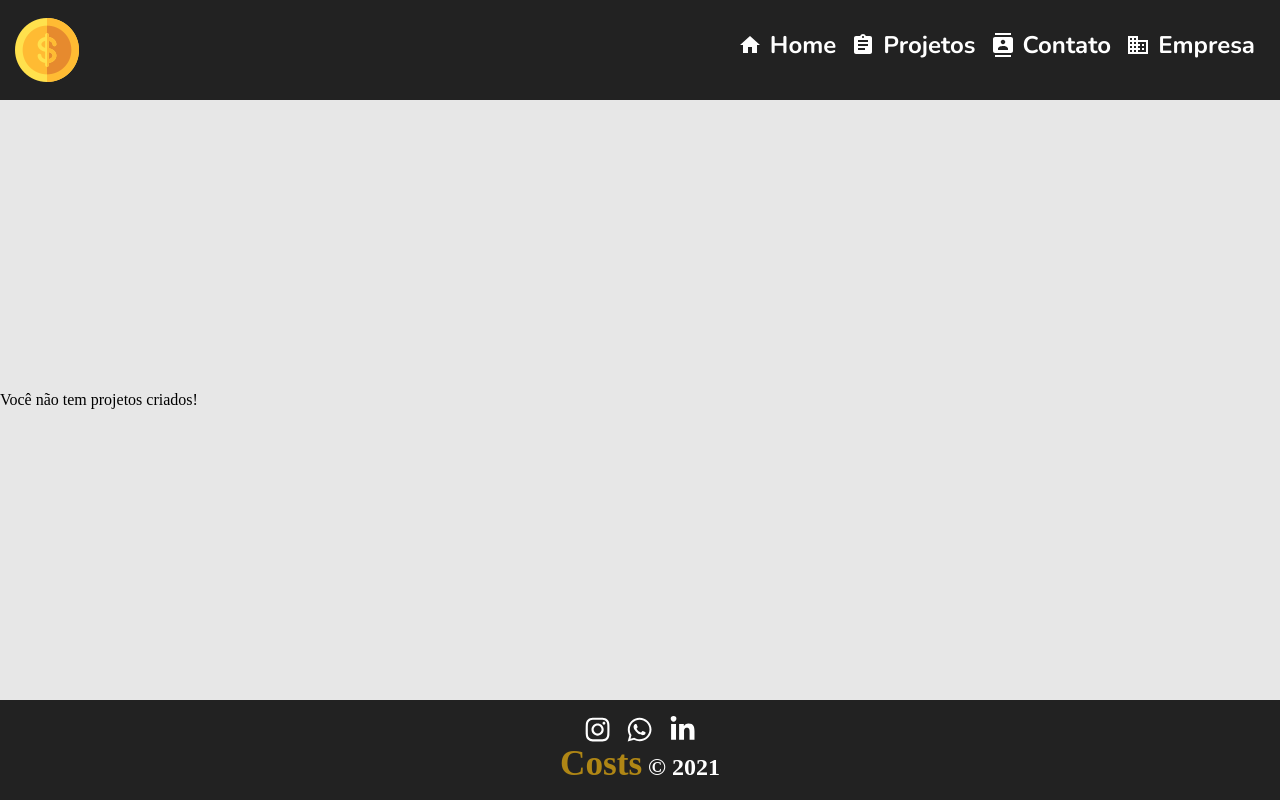
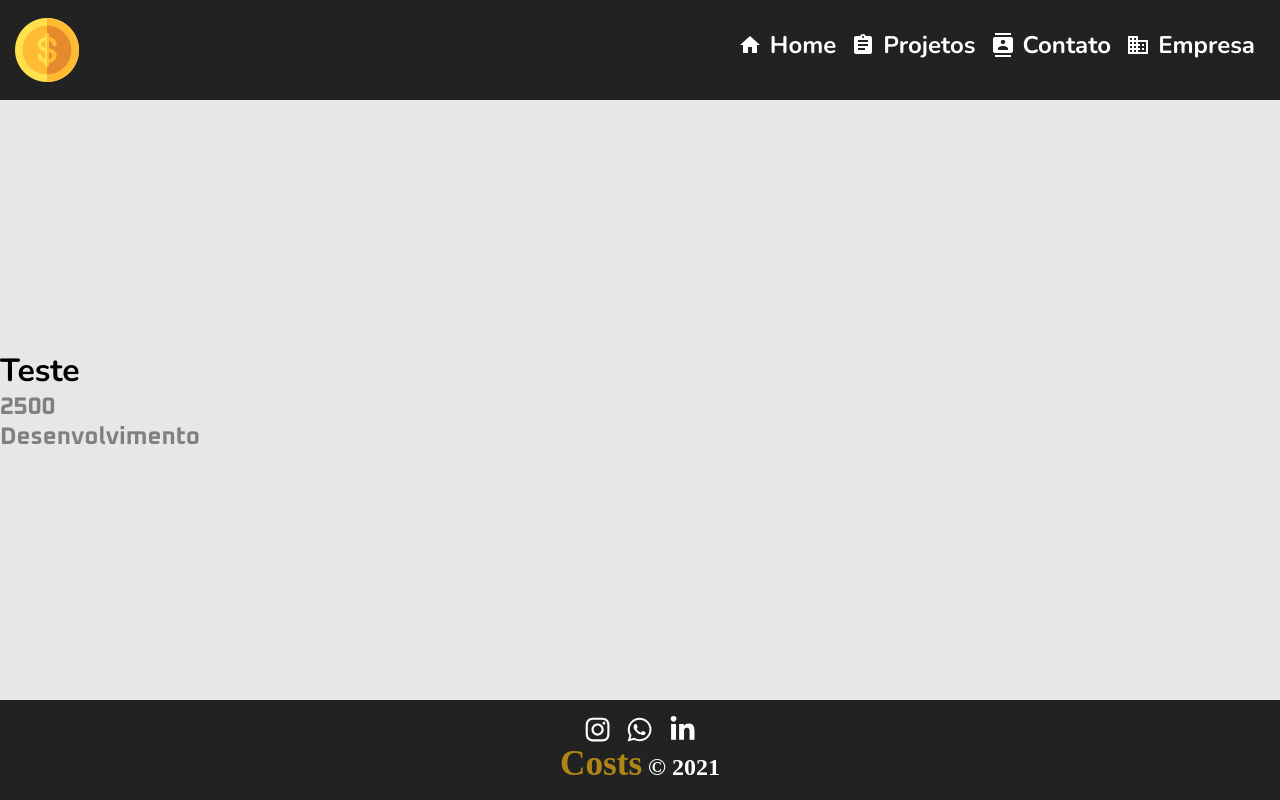
Before and after one commit to Kauadasilvalourenco/projeto_costs, a React (Vite) app: page /projetos in a window 1280 px wide. Built offline with nearby package versions, Linux system fonts and the light colour scheme; data requests are answered from the project's data file; a web font is replaced by a local one.

Commit message:
feat: Criado estrutura HTML da página Project.jsx e do componente Card.jsx

```diff
--- a/db.json
+++ b/db.json
@@ -17,5 +17,13 @@
       "name": "Design"
     }
   ],
-  "projects": []
+  "projects": [
+    {
+      "nome_projeto": "Teste",
+      "orcamento_projeto": 2500,
+      "categoria_projeto": "Desenvolvimento",
+      "id": "fZMjOtIZyhw"
+    }
+  ],
+  "$schema": "./node_modules/json-server/schema.json"
 }
--- /dev/null
+++ b/src/components/_card/Card.jsx
@@ -0,0 +1,25 @@
+import Typography from "../_typography/Typography";
+
+function Card({project}) {
+    return(
+        <div>
+            <Typography
+                tag={"h2"}
+            >
+                {project.nome_projeto}
+            </Typography>
+            <Typography
+                tag={"p"}
+            >
+                {project.orcamento_projeto}
+            </Typography>
+            <Typography
+                tag={"p"}
+            >
+                {project.categoria_projeto}
+            </Typography>
+        </div>
+    )
+}
+
+export default Card;
--- a/src/pages/projects/Projects.jsx
+++ b/src/pages/projects/Projects.jsx
@@ -3,6 +3,9 @@ import { useState, useEffect } from "react";
 
 import { getProjects } from "../../services/api";
 // import js;
+
+import Card from "../../components/_card/Card";
+// import components;
 
 function Projects() {
     const [projects, setProjects] = useState([]);
@@ -25,8 +28,12 @@ function Projects() {
                     <p>Você não tem projetos criados!</p>
                 ): (
                     projects.map((project) => (
-                        <div>
-                            {project.nome_projeto}
+                        <div
+                            key={project.id}
+                        >
+                            <Card
+                                project={project}
+                            />
                         </div>
                     ))
                 )
```
Also changed, not shown: src/components/_card/Card.module.css (added).
